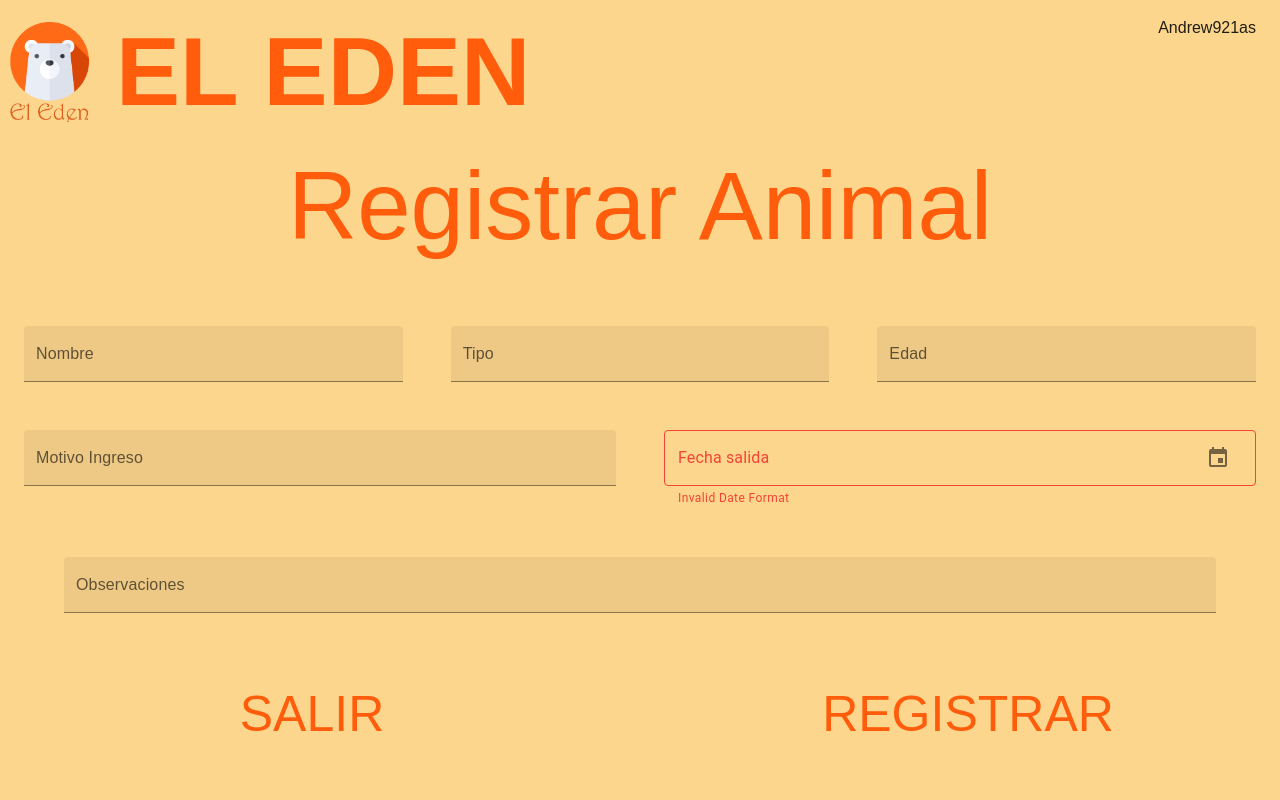
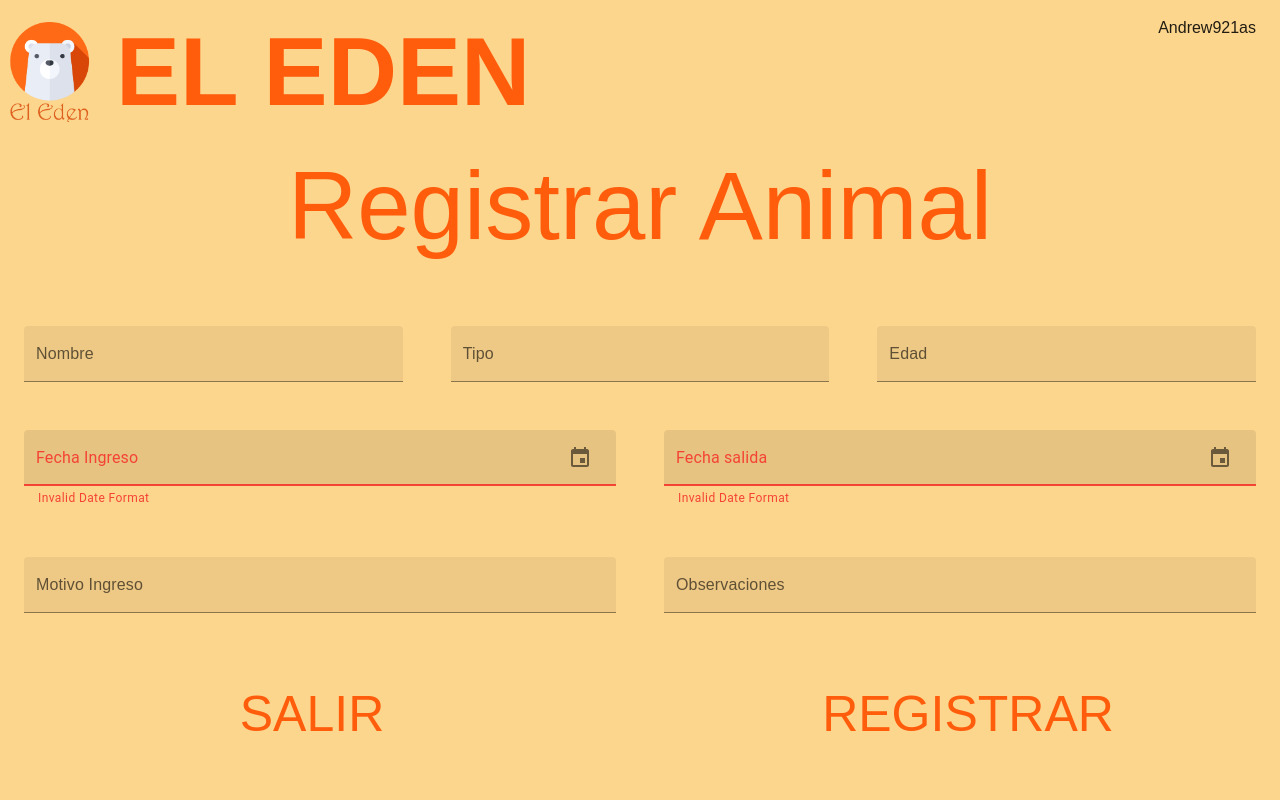
Before and after one commit to andrew921as/El-Eden-DB, a React (Create React App) app in the folder front-eden/: page /Registro-Animal in a window 1280 px wide. Shown: the top 800 px of the page. Built offline with nearby package versions, Linux system fonts and the light colour scheme.

Commit message:
Se agrego el menu para registrar animales

```diff
--- a/front-eden/src/Pages/RegistrarAnimal.jsx
+++ b/front-eden/src/Pages/RegistrarAnimal.jsx
@@ -2,6 +2,8 @@ import { React, useState } from 'react'
 import { Button, Container, Grid, Stack, TextField, Typography } from '@mui/material';
 import { useNavigate } from 'react-router-dom';
 import { KeyboardDatePicker } from '@material-ui/pickers'
+import { MuiPickersUtilsProvider } from '@material-ui/pickers';
+import DateFnsUtils from '@date-io/date-fns';
 
 import { useFormik } from 'formik';
 
@@ -21,7 +23,8 @@ export default function RegistarUser() {
       Tipo: '',
       Edad: '',
       MotivoI: '',
-      Fecha: '',
+      FechaI: '',
+      FechaS: '',
       Observaciones: ''
     },
     onSubmit: (values) => {
@@ -53,28 +56,46 @@ export default function RegistarUser() {
             </Grid>
             <Grid item xs={12} md={6}>
               <Container>
+                <MuiPickersUtilsProvider utils={DateFnsUtils}>
+                  <KeyboardDatePicker
+                    fullWidth
+                    id="FechaI"
+                    label="Fecha Ingreso"
+                    inputVariant="filled"
+                    format="MM/dd/yyyy"
+                    value={formik.values.FechaI}
+                    onChange={(val) => {
+                      formik.setFieldValue("FechaI", val);
+                    }}
+
+                  />
+                </MuiPickersUtilsProvider>
+              </Container>
+            </Grid>
+            <Grid item xs={12} md={6}>
+              <Container>
+                <MuiPickersUtilsProvider utils={DateFnsUtils}>
+                  <KeyboardDatePicker
+                    fullWidth
+                    id="FechaS"
+                    label="Fecha salida"
+                    inputVariant="filled"
+                    format="MM/dd/yyyy"
+                    value={formik.values.FechaS}
+                    onChange={(val) => {
+                      formik.setFieldValue("FechaS", val);
+                    }}
+
+                  />
+                </MuiPickersUtilsProvider>
+              </Container>
+            </Grid>
+            <Grid item xs={12} md={6}>
+              <Container>
                 <TextField fullWidth id="MotivoI" label="Motivo Ingreso" variant="filled" name='MotivoI' value={formik.values.MotivoI} onChange={formik.handleChange} />
               </Container>
             </Grid>
             <Grid item xs={12} md={6}>
-              <Container>
-                <KeyboardDatePicker
-                  fullWidth
-                  id="Fecha"
-                  label="Fecha salida"
-                  inputVariant="outlined"
-                  format="MM/dd/yyyy"
-                  value={formik.values.Fecha}
-                  onChange={(val) => {
-                    formik.setFieldValue("Fecha", val);
-                  }}
-                  KeyboardButtonProps={{
-                    "aria-label": "change date"
-                  }}
-                />
-              </Container>
-            </Grid>
-            <Grid item xs={12} md={12}>
               <Container>
                 <TextField sx={{ minHeight: 6 }} fullWidth id="Observaciones" label="Observaciones" variant="filled" name='Observaciones' value={formik.values.Observaciones} onChange={formik.handleChange} />
               </Container>
--- a/front-eden/src/index.js
+++ b/front-eden/src/index.js
@@ -3,16 +3,12 @@ import ReactDOM from 'react-dom/client';
 import './index.css';
 import App from './App';
 
-import { MuiPickersUtilsProvider } from '@material-ui/pickers';
-import DateFnsUtils from '@date-io/date-fns';
 import {BrowserRouter} from 'react-router-dom'
 
 const root = ReactDOM.createRoot(document.getElementById('root'));
 root.render(
   <BrowserRouter>
-    <MuiPickersUtilsProvider utils={DateFnsUtils}>
       <App />
-    </MuiPickersUtilsProvider>
   </BrowserRouter>
 );
 
```
